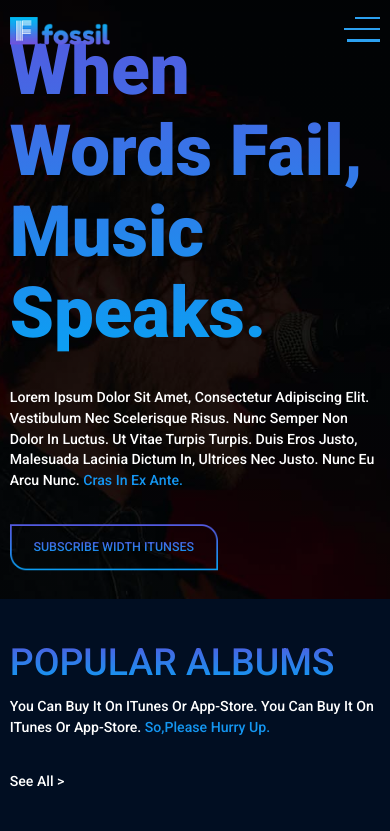
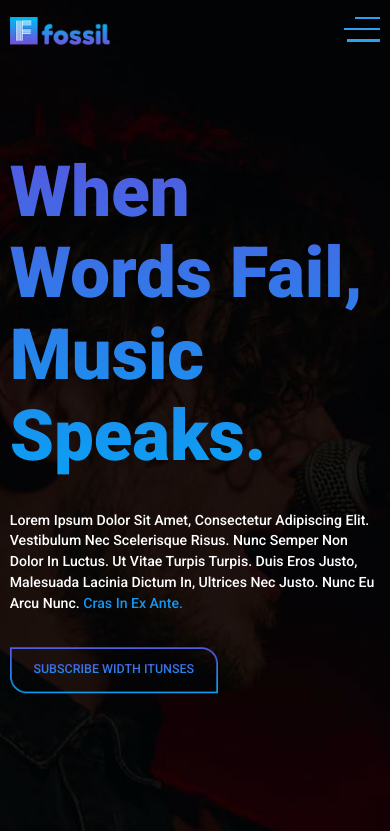
Before and after one commit to Devel0perShahin/Welcome_PSD_to_HTML, a plain HTML site: page index.html in a window 390 px wide. Shown: the top 831 px of the page. Drawn offline with Linux system fonts and the light colour scheme.

Commit message:
Update Responsive.css

```diff
--- a/Css/Responsive.css
+++ b/Css/Responsive.css
@@ -1,6 +1,6 @@
 @media only screen and (max-width: 934px) {
   #Header_area {
-    height: 90vh;
+    height: 100vh;
   }
   #Header_area nav {
     line-height: 7rem;
@@ -76,7 +76,7 @@
     font-size: 55%;
   }
   #Header_area {
-    height: 70vh;
+    height: 100vh;
   }
   #Header_area ul {
     padding-top: 20%;
```
